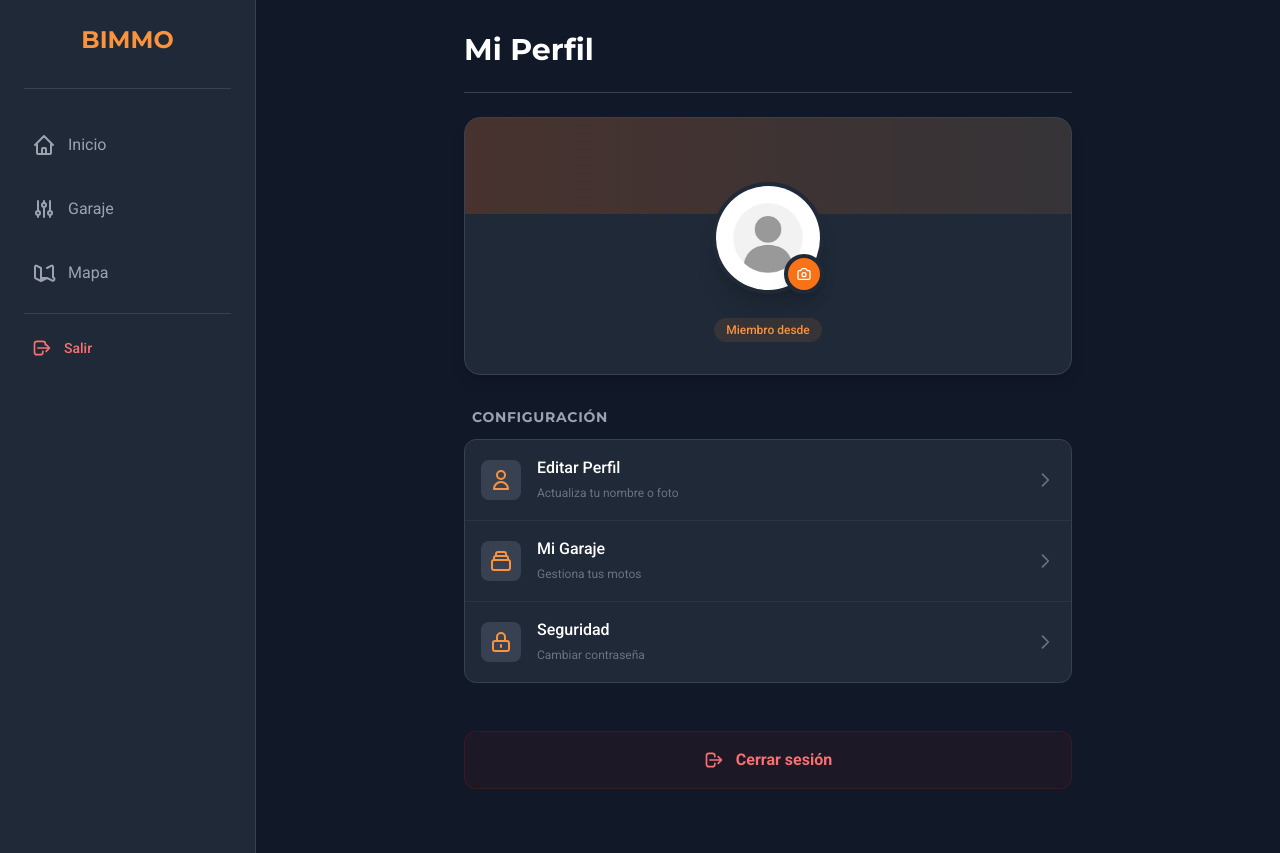
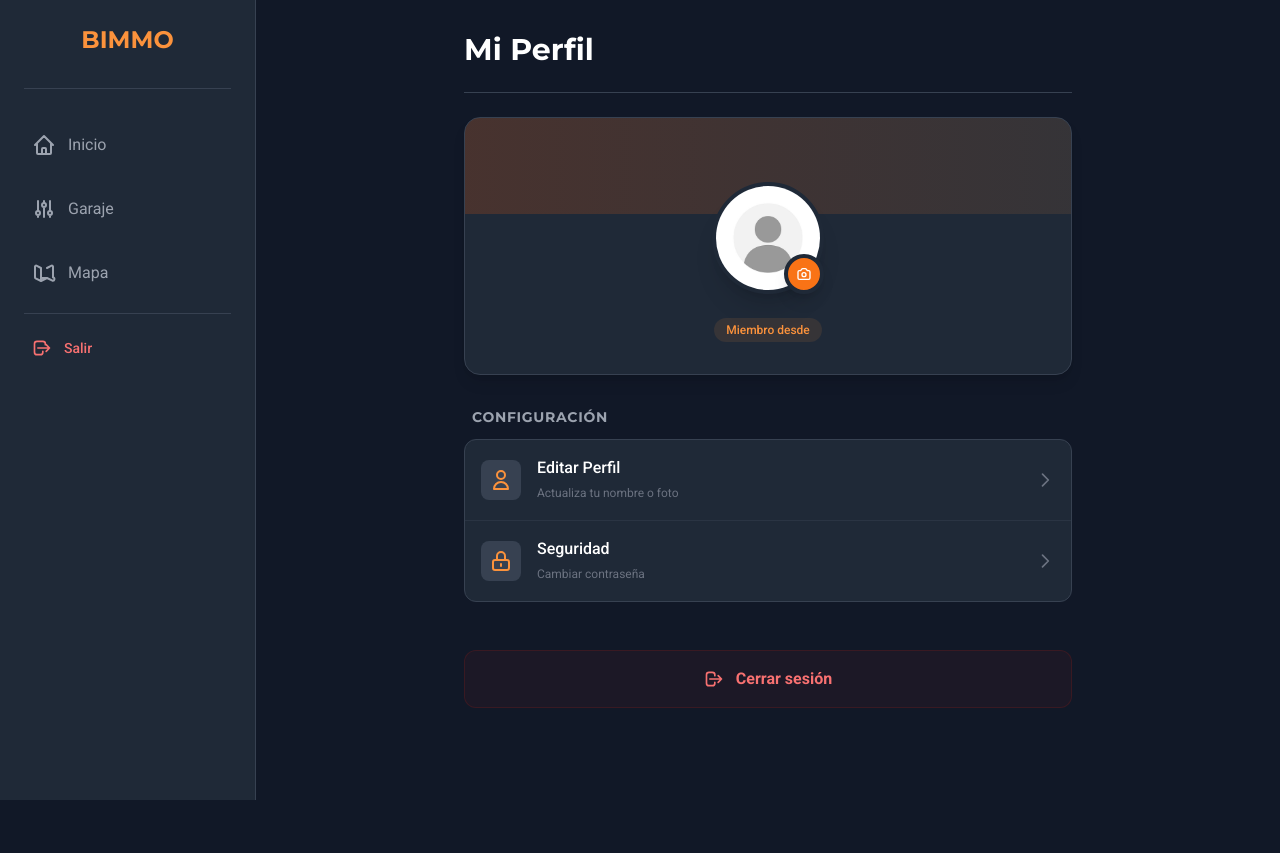
Before and after one commit to Eduardo6446/motolog, a Django app: template app/templates/profile.html in a window 1280 px wide. After the commit the page ends 800 px from the top, so only its background shows below. Run offline with Django 5.2, Linux system fonts and the light colour scheme; the template is opened without the code that fills it: values that come from a table or form of the project are taken from there, others are empty; data comes from the database, SQL or seed files in the repository; both versions use the stored data as it was after the commit; some libraries are stand-ins or nearby versions.

Commit message:
feat: Remove "My Garage" shortcut from profile template and update profile view logic

```diff
--- a/app/templates/profile.html
+++ b/app/templates/profile.html
@@ -51,20 +51,6 @@
                     <svg class="w-5 h-5 text-gray-500" fill="none" stroke="currentColor" viewBox="0 0 24 24"><path stroke-linecap="round" stroke-linejoin="round" stroke-width="2" d="M9 5l7 7-7 7"></path></svg>
                 </a>
 
-                <!-- My Garage Shortcut -->
-                <a href="{% url 'garage' %}" class="flex items-center justify-between p-4 transition-colors duration-200 hover:bg-gray-700/50 border-b border-gray-700/50">
-                    <div class="flex items-center gap-4">
-                         <div class="p-2 bg-gray-700 rounded-lg text-orange-400">
-                            <svg class="w-6 h-6" fill="none" stroke="currentColor" viewBox="0 0 24 24"><path stroke-linecap="round" stroke-linejoin="round" stroke-width="2" d="M19 11H5m14 0a2 2 0 012 2v6a2 2 0 01-2 2H5a2 2 0 01-2-2v-6a2 2 0 012-2m14 0V9a2 2 0 00-2-2M5 11V9a2 2 0 012-2m0 0V5a2 2 0 012-2h6a2 2 0 012 2v2M7 7h10"></path></svg>
-                        </div>
-                        <div>
-                            <span class="font-medium text-white block">Mi Garaje</span>
-                            <span class="text-xs text-gray-500">Gestiona tus motos</span>
-                        </div>
-                    </div>
-                    <svg class="w-5 h-5 text-gray-500" fill="none" stroke="currentColor" viewBox="0 0 24 24"><path stroke-linecap="round" stroke-linejoin="round" stroke-width="2" d="M9 5l7 7-7 7"></path></svg>
-                </a>
-
                 <!-- Security -->
                 <a href="{% url 'change_password' %}" class="flex items-center justify-between p-4 transition-colors duration-200 hover:bg-gray-700/50">
                     <div class="flex items-center gap-4">
--- a/app/views.py
+++ b/app/views.py
@@ -98,8 +98,8 @@ def profile(request):
     if 'user_id' in request.session:
         user = User.objects.get(id=request.session['user_id'])
         profile, created = Profile.objects.get_or_create(user=user)
-        motorcycles = Motorcycle.objects.filter(owner=user, is_active=True)
-        return render(request, 'profile.html', {'user': user, 'profile': profile, 'motorcycles': motorcycles})
+        #motorcycles = Motorcycle.objects.filter(owner=user, is_active=True)
+        return render(request, 'profile.html', {'user': user, 'profile': profile})
     return redirect('login')
 
 def garage(request):
```
Also changed, not shown: db.sqlite3.
